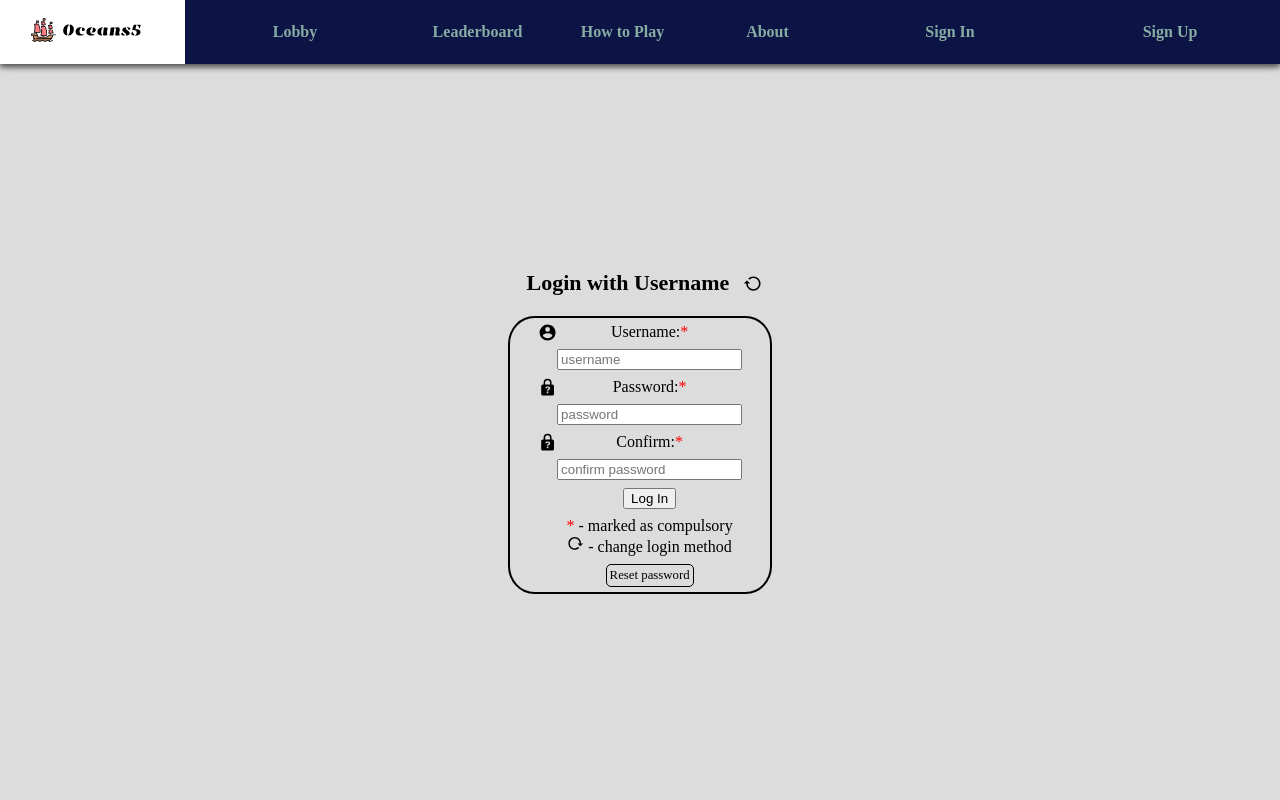
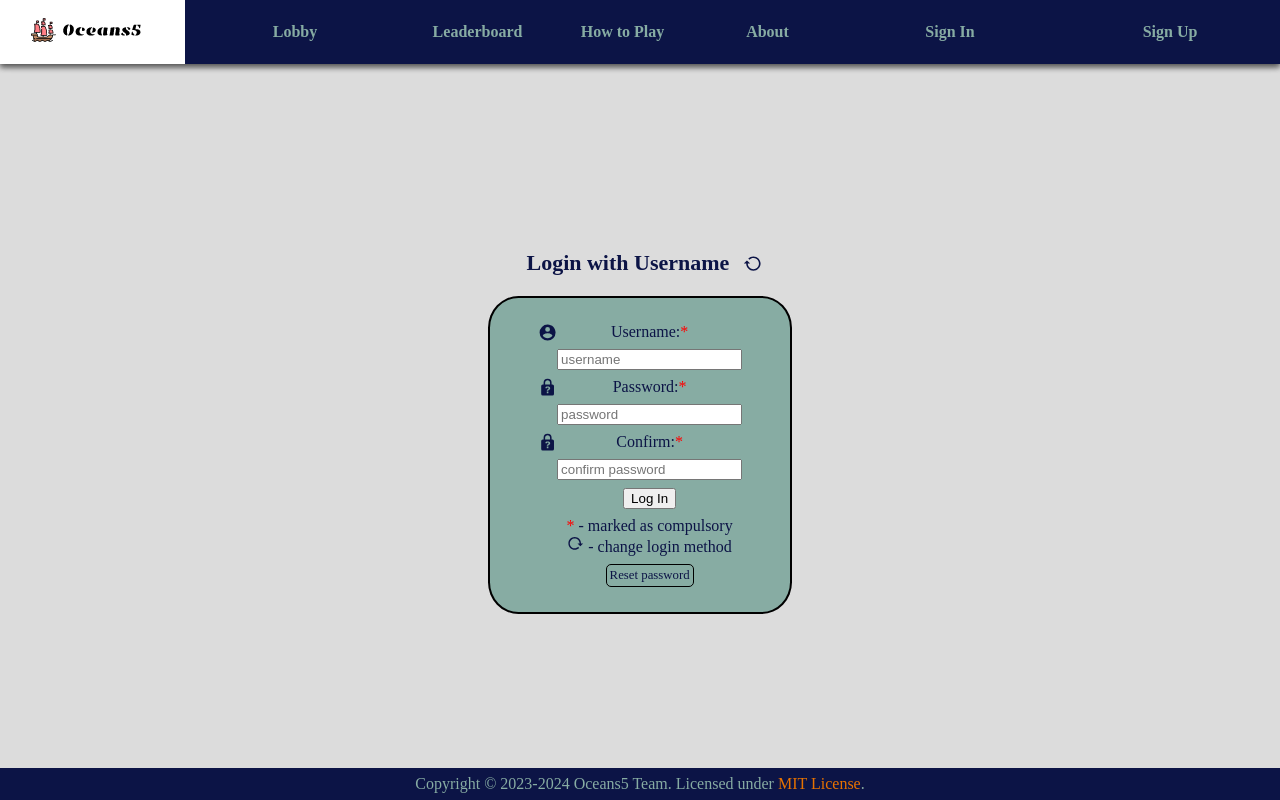
Before and after one commit to andrejmoltok/oceans5js, a Next.js app: page /signin in a window 1280 px wide. Built offline with nearby package versions, Linux system fonts and the light colour scheme; what cron would draw is missing.

Commit message:
O5T-15 Change: auth styling, update: next env, add: footer, detail: lobby description

```diff
--- a/package.json
+++ b/package.json
@@ -21,12 +21,12 @@
     "cron": "^3.1.7",
     "jotai": "^2.8.0",
     "nanoid": "^5.0.6",
-    "next": "^14.2.2",
+    "next": "^14.2.3",
     "public-ip": "^6.0.2",
     "qrcode": "^1.5.3",
-    "react": "^18.2.0",
+    "react": "^18.3.1",
     "react-dnd-multi-backend": "^8.0.3",
-    "react-dom": "^18.2.0",
+    "react-dom": "^18.3.1",
     "socket.io": "^4.7.5",
     "socket.io-client": "^4.7.5",
     "speakeasy": "^2.0.0",
--- a/src/app/(public)/signin/loginEmail.tsx
+++ b/src/app/(public)/signin/loginEmail.tsx
@@ -103,23 +103,21 @@ export default function LoginEmail({
       ) : loginAttempt === 3 ? (
         <AccountLock email={loginEmail.email} />
       ) : (
-        <>
-          <div className={styles.main}>
-            <>
-              <div className={styles.wheel}>
+        <section className={styles.main}>
+          <section className={styles.wheel}>
             <div className={styles.title}>Login with Email</div>
             <ChooseButton
               choose={choose}
               setChoose={setChoose}
               resetEmailForm={resetEmailForm}
             />
-              </div>
-              <div className={styles.container}>
-                <div className={styles.icons}>
+          </section>
+          <section className={styles.container}>
+            <section className={styles.icons}>
               <Icon path={mdiEmail} size={0.8} />
               <Icon path={mdiLockQuestion} size={0.8} />
               <Icon path={mdiLockQuestion} size={0.8} />
-                </div>
+            </section>
             <form className={styles.form}>
               <label htmlFor="email">
                 Email:<span style={{ color: "red" }}>*</span>
@@ -167,8 +165,7 @@ export default function LoginEmail({
               />
               <div className={styles.method}>
                 <div>
-                      <span style={{ color: "red" }}>*</span> - marked as
-                      compulsory
+                  <span style={{ color: "red" }}>*</span> - marked as compulsory
                 </div>
                 <div>
                   <span>
@@ -190,17 +187,15 @@ export default function LoginEmail({
                 Reset password
               </div>
             </form>
-              </div>
-              <div className={styles.error}>
+          </section>
+          <section className={styles.error}>
             {loginAttempt > 0 && (
               <div style={{ color: "red" }}>
                 Failed login attempts: {loginAttempt} of 3
               </div>
             )}
             {emailErrors && emailErrors.email && (
-                  <div style={{ color: "red" }}>
-                    Email - {emailErrors.email}
-                  </div>
+              <div style={{ color: "red" }}>Email - {emailErrors.email}</div>
             )}
             {emailErrors && emailErrors.password && (
               <div style={{ color: "red" }}>
@@ -213,10 +208,8 @@ export default function LoginEmail({
               </div>
             )}
             {loginError && <div style={{ color: "red" }}>{loginError}</div>}
-              </div>
-            </>
-          </div>
-        </>
+          </section>
+        </section>
       )}
     </>
   );
--- a/src/app/(public)/signin/loginUser.tsx
+++ b/src/app/(public)/signin/loginUser.tsx
@@ -101,21 +101,21 @@ export default function LoginUser({
       ) : loginAttempt === 3 ? (
         <AccountLock username={loginUser.username} />
       ) : (
-        <>
-          <div className={styles.wheel}>
+        <section className={styles.main}>
+          <section className={styles.wheel}>
             <div className={styles.title}>Login with Username</div>
             <ChooseButton
               choose={choose}
               setChoose={setChoose}
               resetUserForm={resetUserForm}
             />
-          </div>
-          <div className={styles.container}>
-            <div className={styles.icons}>
+          </section>
+          <section className={styles.container}>
+            <section className={styles.icons}>
               <Icon path={mdiAccountCircle} size={0.8} />
               <Icon path={mdiLockQuestion} size={0.8} />
               <Icon path={mdiLockQuestion} size={0.8} />
-            </div>
+            </section>
             <form className={styles.form}>
               <label htmlFor="username">
                 Username:<span style={{ color: "red" }}>*</span>
@@ -185,8 +185,8 @@ export default function LoginUser({
                 Reset password
               </div>
             </form>
-          </div>
-          <div className={styles.error}>
+          </section>
+          <section className={styles.error}>
             {loginAttempt > 0 && (
               <div style={{ color: "red" }}>
                 Failed login attempts: {loginAttempt} of 3
@@ -206,8 +206,8 @@ export default function LoginUser({
               <div style={{ color: "red" }}>Confirm - {userErrors.confirm}</div>
             )}
             {loginError && <div style={{ color: "red" }}>{loginError}</div>}
-          </div>
-        </>
+          </section>
+        </section>
       )}
     </>
   );
--- a/src/app/layout.tsx
+++ b/src/app/layout.tsx
@@ -1,6 +1,7 @@
 import type { Metadata } from "next";
 import "./globals.css";
 import Menu from "@/components/Menu/menu";
+import Footer from "@/components/Footer/footer";
 
 export const metadata: Metadata = {
   title: "Oceans5",
@@ -17,6 +18,7 @@ export default function RootLayout({
       <body>
         <Menu />
         {children}
+        <Footer />
       </body>
     </html>
   );
--- a/src/components/Footer/footer.tsx
+++ b/src/components/Footer/footer.tsx
@@ -0,0 +1,28 @@
+"use client";
+
+import React from "react";
+import Link from "next/link";
+
+import styles from "@/styles/footer.module.css";
+
+export default function Footer() {
+  return (
+    <>
+      <section className={styles.footer}>
+        Copyright &copy; 2023-2024 Oceans5 Team. Licensed under{" "}
+        <Link
+          href="https://github.com/andrejmoltok/oceans5js/blob/main/LICENSE"
+          target="blank"
+          style={{
+            textDecoration: "none",
+            color: "#e77200",
+            marginLeft: "4px",
+          }}
+        >
+          MIT License
+        </Link>
+        .
+      </section>
+    </>
+  );
+}
--- /dev/null
+++ b/src/styles/footer.module.css
@@ -0,0 +1,14 @@
+.footer {
+  margin: 0 0;
+  position: fixed;
+  bottom: 0;
+  left: 0;
+  width: 100%;
+  height: 2rem;
+  display: flex;
+  flex-direction: row;
+  justify-content: center;
+  align-items: center;
+  background-color: #0c1446;
+  color: #87aca3;
+}
--- a/src/styles/menu.module.css
+++ b/src/styles/menu.module.css
@@ -1,7 +1,7 @@
 .navbar {
   margin: 0 0;
   position: fixed;
-  top: 0%;
+  top: 0;
   left: 0;
   width: 100%;
   height: 64px;
--- a/src/styles/signin.module.css
+++ b/src/styles/signin.module.css
@@ -6,7 +6,8 @@
   align-items: flex-start;
   border: 2px solid black;
   border-radius: 10%;
-  padding: 5px;
+  padding: 25px;
+  background-color: #87aca3;
 }
 
 .main {
@@ -16,6 +17,7 @@
   flex-direction: column;
   align-items: center;
   justify-content: center;
+  color: #0c1446;
 }
 
 .title {
--- a/src/styles/signup.module.css
+++ b/src/styles/signup.module.css
@@ -3,6 +3,7 @@
   flex-direction: column;
   align-items: center;
   justify-content: center;
+  color: #0c1446;
 }
 
 .wheel {
@@ -14,10 +15,15 @@
 }
 
 .container {
+  width: 250px;
   display: flex;
   flex-direction: row;
   justify-content: center;
   align-items: flex-start;
+  border: 2px solid black;
+  border-radius: 10%;
+  padding: 25px;
+  background-color: #87aca3;
 }
 
 .icons {
```
Also changed, not shown: 3 other files (tests, documents, lock files or other folders). Lines whose indentation alone changed are shown as unchanged.
